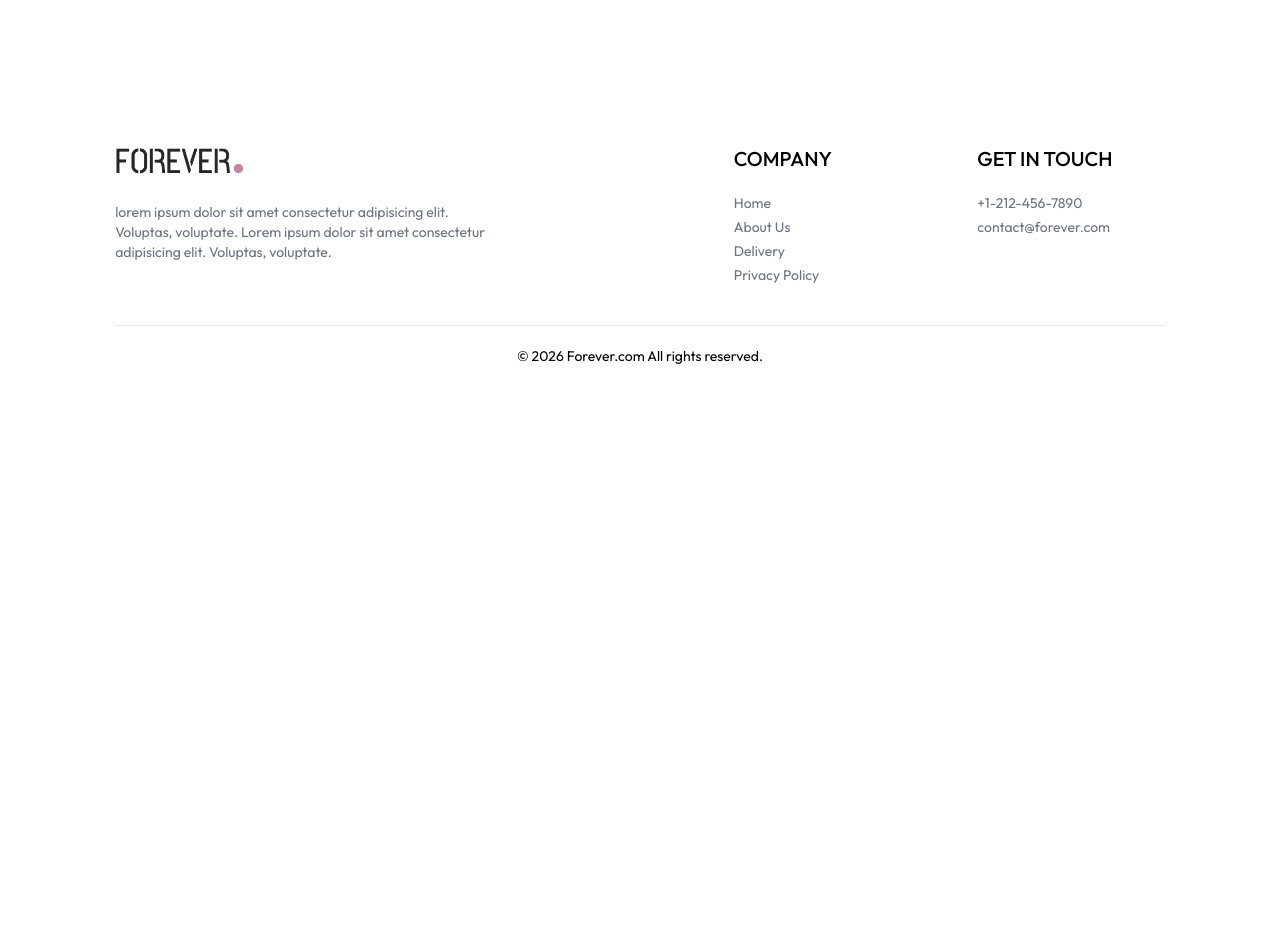
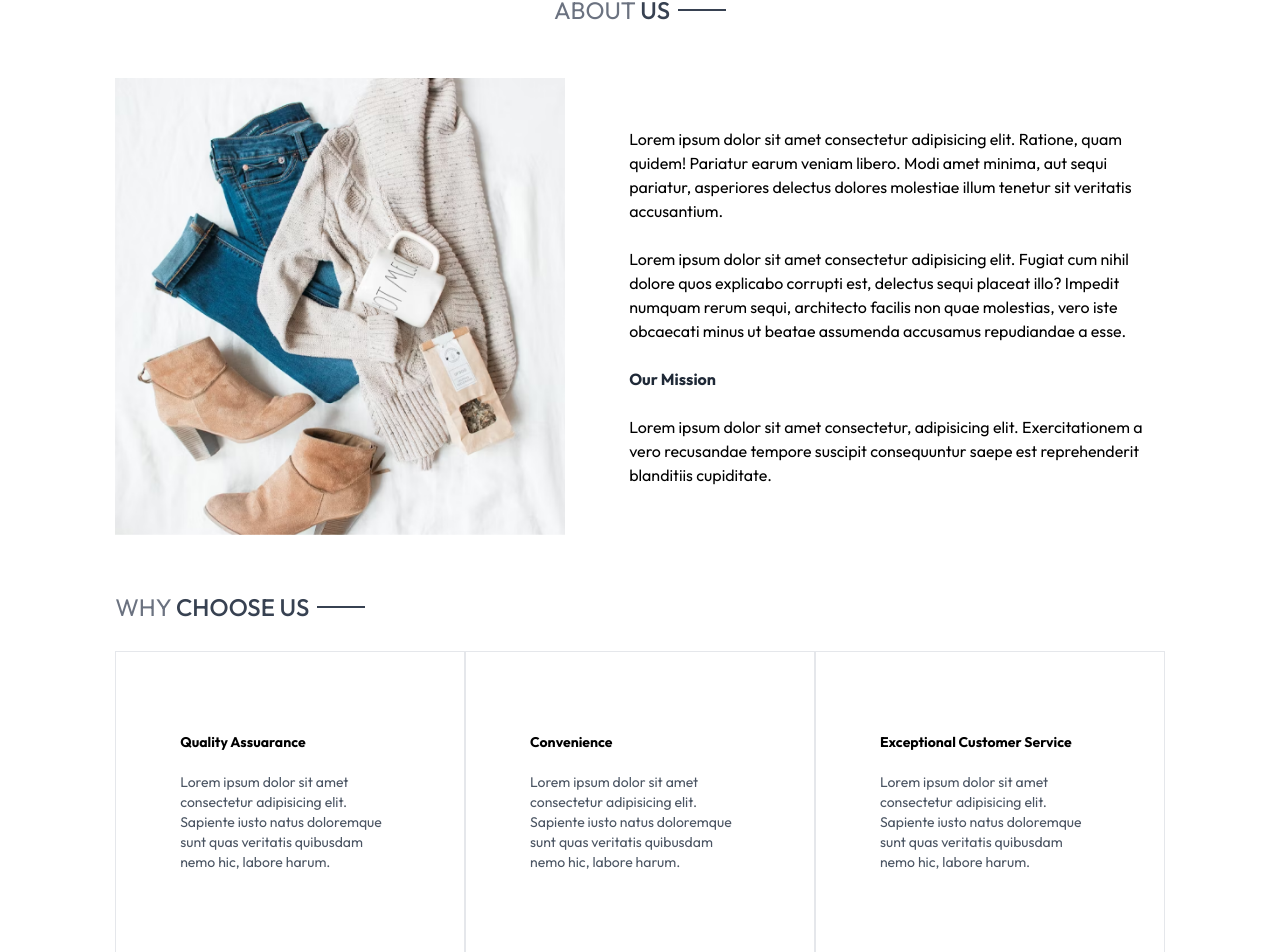
Before and after one commit to Sayaliramkar/ECommerceApp, a React (Vite) app in the folder Frontend/: page /about in a window 1280 px wide. Shown: the part 120-1072 px from the top of the page. Before the commit the page ends 800 px from the top, so only its background shows below. Built offline with nearby package versions, Linux system fonts and the light colour scheme.

Commit message:
About page

```diff
--- a/Frontend/src/pages/About.jsx
+++ b/Frontend/src/pages/About.jsx
@@ -1,8 +1,45 @@
 import React from 'react'
+import Title from '../components/Title'
+import { assets } from '../assets/assets'
+import NewsletterBox from '../components/NewsletterBox'
 
 const About = () => {
   return (
-    <div>About</div>
+    <div>
+      <div className='text-2xl text-center pt-8 border-t'>
+        <Title text1={'ABOUT'} text2={'US'}/>
+      </div>
+
+      <div className='my-10 flex flex-col md:flex-row gap-16'>
+        <img className='w-full md:max-w-[450px]' src={assets.about_img} alt="" />
+          <div className='flex flex-col justify-center gap-6 md:w-2/4 text-garay-600'>
+             <p>Lorem ipsum dolor sit amet consectetur adipisicing elit. Ratione, quam quidem! Pariatur earum veniam libero. Modi amet minima, aut sequi pariatur, asperiores delectus dolores molestiae illum tenetur sit veritatis accusantium.</p>
+             <p>Lorem ipsum dolor sit amet consectetur adipisicing elit. Fugiat cum nihil dolore quos explicabo corrupti est, delectus sequi placeat illo? Impedit numquam rerum sequi, architecto facilis non quae molestias, vero iste obcaecati minus ut beatae assumenda accusamus repudiandae a esse.</p>
+             <b className='text-gray-800 '>Our Mission</b>
+             <p>Lorem ipsum dolor sit amet consectetur, adipisicing elit. Exercitationem a vero recusandae tempore suscipit consequuntur saepe est reprehenderit blanditiis cupiditate.</p>
+          </div>
+
+      </div>
+
+      <div className='text-2xl py-4 '>
+        <Title text1={'WHY'} text2={'CHOOSE US'}></Title>
+      </div>
+      <div className='flex flex-col md:flex-row text-sm mb-20'>
+        <div className='border px-10 md:px-16 py-8 sm:py-20 flex flex-col gap-5'>
+          <b>Quality Assuarance</b>
+          <p className='text-gray-600'>Lorem ipsum dolor sit amet consectetur adipisicing elit. Sapiente iusto natus doloremque sunt quas veritatis quibusdam nemo hic, labore harum.</p>
+        </div>
+        <div className='border px-10 md:px-16 py-8 sm:py-20 flex flex-col gap-5'>
+          <b>Convenience</b>
+          <p className='text-gray-600'>Lorem ipsum dolor sit amet consectetur adipisicing elit. Sapiente iusto natus doloremque sunt quas veritatis quibusdam nemo hic, labore harum.</p>
+        </div>
+        <div className='border px-10 md:px-16 py-8 sm:py-20 flex flex-col gap-5'>
+          <b>Exceptional Customer Service</b>
+          <p className='text-gray-600'>Lorem ipsum dolor sit amet consectetur adipisicing elit. Sapiente iusto natus doloremque sunt quas veritatis quibusdam nemo hic, labore harum.</p>
+        </div>
+      </div>
+      <NewsletterBox></NewsletterBox>
+    </div>
   )
 }
 
--- a/Frontend/src/pages/Login.jsx
+++ b/Frontend/src/pages/Login.jsx
@@ -1,8 +1,31 @@
-import React from 'react'
+import React, { useState } from 'react'
 
 const Login = () => {
+  const [currentState, setCurrentState] = useState('Signup');
+
+  const onSubmitHandler = async (event) => {
+    event.preventDefault();
+  }
+
   return (
-    <div>Login</div>
+   <form onSubmit={onSubmitHandler} action="" className='flex flex-col items-center  w-[90%] sm:max-w-96 m-auto mt-14 gap-4 text-gray-800'>
+    <div className='inline-flex items-center gap-2 mb-2 mt-10'>
+      <p className='prata-regular text-3xl'>{currentState}</p>
+      <hr className='border-none h-[1.5px] w-8 bg-black'/>
+    </div>
+    {currentState === 'Login' ? '' : <input type="text" className='w-full px-3 py-2 border border-gray-800' placeholder='Name' required/>}
+    <input type="email" className='w-full px-3 py-2 border border-gray-800' placeholder='Email' required/>
+    <input type="password" className='w-full px-3 py-2 border border-gray-800' placeholder='Password' required/>
+    <div className='w-full flex justify-between text-sm my-[-8px]'>
+      <p className='cursor-pointer'>Forgot your password?</p>
+      {
+        currentState ==='Login'
+        ? <p onClick={()=>setCurrentState('Signup')} className='cursor-pointer'>Create account</p>
+        : <p onClick={()=>setCurrentState('Login')} className='cursor-pointer'>Login Here</p>
+      }
+    </div>
+    <button className='bg-black text-white font-light px-8 py-2 mt-4'>{currentState === 'Login' ? 'Sign In' : 'Sign Up'}</button>
+   </form>
   )
 }
 
```
